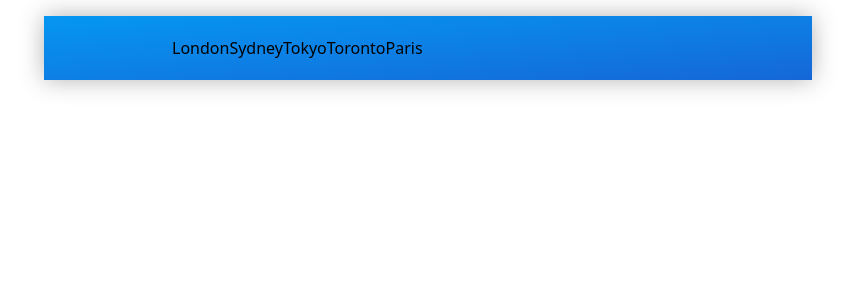
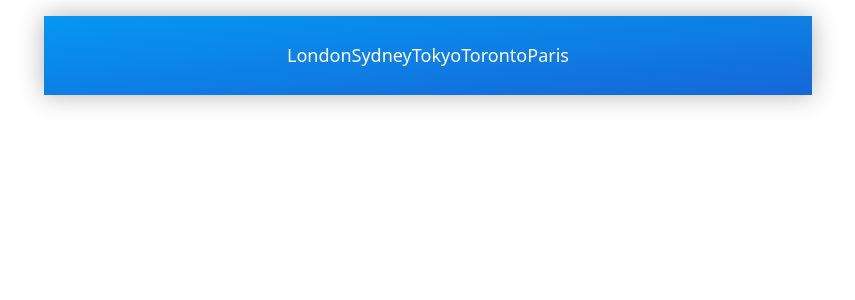
Before and after one commit to Sandeep-Abeykoon/react-weather-app, a React (Create React App) app: page / in a window 1280 px wide. Shown: the top 300 px of the page, without its empty margins (212-1067 px from the left). Built offline with nearby package versions, Linux system fonts and the light colour scheme; the HTML template or start-up script is replaced by a standard one.

Commit message:
updated the code

```diff
--- a/src/App.js
+++ b/src/App.js
@@ -1,5 +1,5 @@
 import UilReact from '@iconscout/react-unicons/icons/uil-react'
-import TopButtons from "./Components/TopButtons"
+import TopButtons from "./Components/TopButtons/TopButtons"
 import './App.css';
 
 function App() {
--- a/src/Components/TopButtons.jsx
+++ b/src/Components/TopButtons/TopButtons.jsx
@@ -1,4 +1,5 @@
 import React from "react";
+import styles from "./TopButtons.module.css"
 
 function TopButtons() {
   const cities = [
@@ -25,9 +26,9 @@
   ];
 
   return (
-    <div className="flex items-center justify-center my-6">
+    <div className={styles.topButtons}>
         {cities.map((city, index) => (
-            <button className="text-white text-lg" key={index}>{city.title}</button>
+            <button key={index}>{city.title}</button>
         ))}
     </div>
   );
--- /dev/null
+++ b/src/Components/TopButtons/TopButtons.module.css
@@ -0,0 +1,11 @@
+.topButtons {
+    display: flex;
+    justify-content: center;
+    align-items: center;
+    margin: 6px 0px;
+}
+
+.topButtons button {
+    color: white;
+    font-size: large;
+}
```
